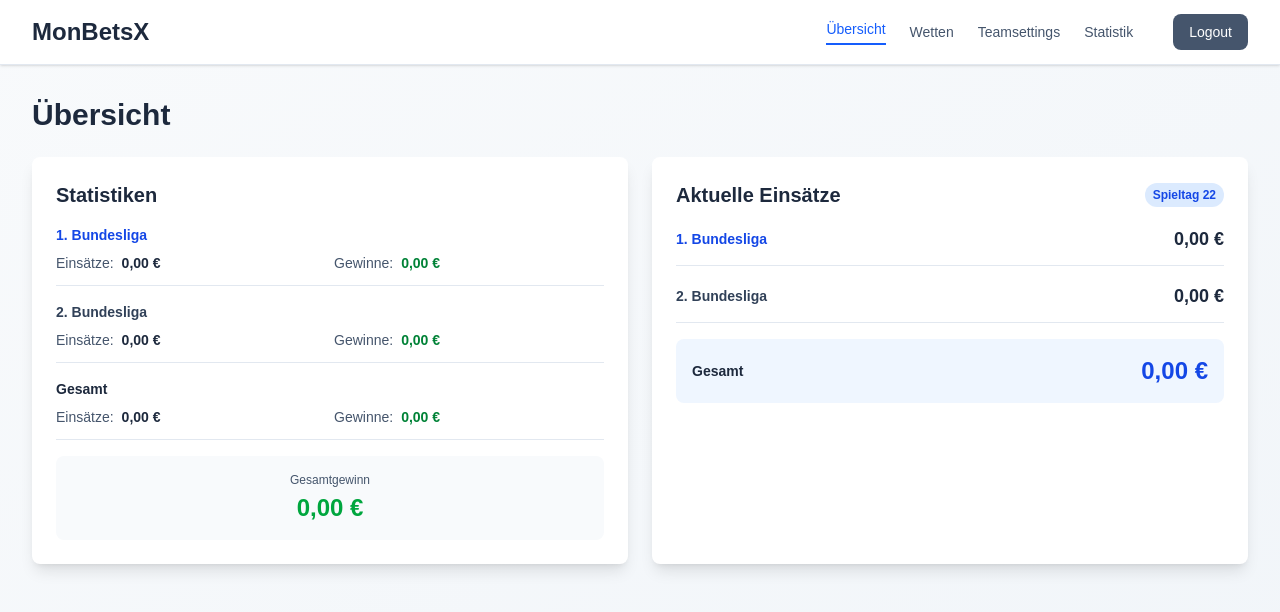
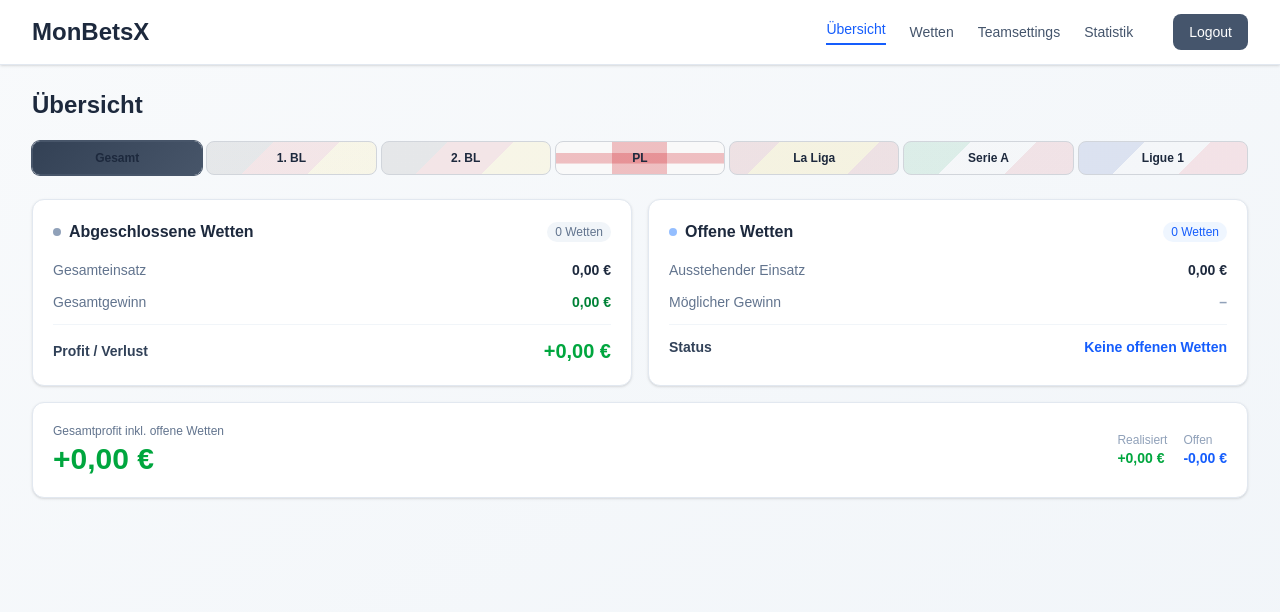
Before and after one commit to KStb207/monbetsx, a Next.js app: page /home in a window 1280 px wide. Shown: the top 612 px of the page. Built offline with nearby package versions, Linux system fonts and the light colour scheme; no server answers; the database is empty.

Commit message:
New Push

```diff
--- a/app/home/page.tsx
+++ b/app/home/page.tsx
@@ -4,122 +4,151 @@ import { useEffect, useState } from 'react'
 import { supabase } from '@/lib/supabase'
 import Header from '@/components/Header'
 
-interface Stats {
-  bl1TotalStake: number
-  bl2TotalStake: number
-  totalStake: number
-  bl1TotalPayout: number
-  bl2TotalPayout: number
-  totalPayout: number
-  bl1Profit: number
-  bl2Profit: number
-  totalProfit: number
+// ─── Liga-Konfiguration ────────────────────────────────────────────────────────
+const LEAGUES = [
+  { key: 'gesamt', label: 'Gesamt',  color: 'slate'  },
+  { key: 'bl1',    label: '1. BL',   color: 'blue'   },
+  { key: 'bl2',    label: '2. BL',   color: 'slate'  },
+  { key: 'epl',    label: 'PL',      color: 'purple' },
+  { key: 'la_liga',label: 'La Liga', color: 'red'    },
+  { key: 'serie_a',label: 'Serie A', color: 'green'  },
+  { key: 'ligue_1',label: 'Ligue 1', color: 'indigo' },
+] as const
+
+type LeagueKey = typeof LEAGUES[number]['key']
+
+const COUNTRY_COLORS: Record<string, { active: string; inactive: string; border: string }> = {
+  gesamt:  { active: 'linear-gradient(135deg, #334155 0%, #475569 100%)',                                                                                                                                                                              inactive: 'linear-gradient(135deg, rgba(51,65,85,0.08) 0%, rgba(71,85,105,0.08) 100%)',                                                                                                                                                               border: '#475569' },
+  bl1:     { active: 'linear-gradient(135deg, #1a1a1a 33%, #CC0000 33%, #CC0000 66%, #FFCE00 66%)',                                                                                                                                                    inactive: 'linear-gradient(135deg, rgba(26,26,26,0.08) 33%, rgba(204,0,0,0.08) 33%, rgba(204,0,0,0.08) 66%, rgba(255,206,0,0.08) 66%)',                                                                                                              border: '#CC0000' },
+  bl2:     { active: 'linear-gradient(135deg, #1a1a1a 33%, #CC0000 33%, #CC0000 66%, #FFCE00 66%)',                                                                                                                                                    inactive: 'linear-gradient(135deg, rgba(26,26,26,0.08) 33%, rgba(204,0,0,0.08) 33%, rgba(204,0,0,0.08) 66%, rgba(255,206,0,0.08) 66%)',                                                                                                              border: '#CC0000' },
+  epl:     { active: 'linear-gradient(#CF101A, #CF101A) center/33% 100% no-repeat, linear-gradient(#CF101A, #CF101A) center/100% 33% no-repeat, #f5f5f5',  inactive: 'linear-gradient(rgba(207,16,26,0.25), rgba(207,16,26,0.25)) center/33% 100% no-repeat, linear-gradient(rgba(207,16,26,0.25), rgba(207,16,26,0.25)) center/100% 33% no-repeat, #f9f9f9', border: '#CF101A' },
+  la_liga: { active: 'linear-gradient(135deg, #AA151B 25%, #F1BF00 25%, #F1BF00 75%, #AA151B 75%)',                                                                                                                                                   inactive: 'linear-gradient(135deg, rgba(170,21,27,0.1) 25%, rgba(241,191,0,0.1) 25%, rgba(241,191,0,0.1) 75%, rgba(170,21,27,0.1) 75%)',                                                                                                             border: '#AA151B' },
+  serie_a: { active: 'linear-gradient(135deg, #009246 33%, #f5f5f5 33%, #f5f5f5 66%, #CE2B37 66%)',                                                                                                                                                   inactive: 'linear-gradient(135deg, rgba(0,146,70,0.1) 33%, rgba(245,245,245,0.3) 33%, rgba(245,245,245,0.3) 66%, rgba(206,43,55,0.1) 66%)',                                                                                                          border: '#009246' },
+  ligue_1: { active: 'linear-gradient(135deg, #002395 33%, #f5f5f5 33%, #f5f5f5 66%, #ED2939 66%)',                                                                                                                                                   inactive: 'linear-gradient(135deg, rgba(0,35,149,0.1) 33%, rgba(245,245,245,0.3) 33%, rgba(245,245,245,0.3) 66%, rgba(237,41,57,0.1) 66%)',                                                                                                          border: '#002395' },
 }
 
-interface CurrentStakes {
-  bl1Current: number
-  bl2Current: number
-  totalCurrent: number
+// ─── Interfaces ───────────────────────────────────────────────────────────────
+interface LeagueStats {
+  totalStake: number
+  totalPayout: number
+  profit: number
+  betCount: number
+  openStake: number
+  openBetCount: number
   nextMatchday: number
 }
 
+type AllStats = Record<string, LeagueStats>
+
+const emptyStats = (): LeagueStats => ({
+  totalStake: 0,
+  totalPayout: 0,
+  profit: 0,
+  betCount: 0,
+  openStake: 0,
+  openBetCount: 0,
+  nextMatchday: 0,
+})
+
+// ─── Hauptkomponente ──────────────────────────────────────────────────────────
 export default function HomePage() {
-  const [stats, setStats] = useState<Stats | null>(null)
-  const [currentStakes, setCurrentStakes] = useState<CurrentStakes | null>(null)
+  const [allStats, setAllStats] = useState<AllStats>({})
   const [loading, setLoading] = useState(true)
+  const [activeLeague, setActiveLeague] = useState<LeagueKey>('gesamt')
 
   useEffect(() => {
     async function fetchData() {
       setLoading(true)
-
       try {
-        // 1. Hole alle beendeten Spiele mit Bets
+        // 1. Abgeschlossene Bets
         const { data: bets } = await supabase
           .from('bets')
           .select(`
             *,
-            matches!inner(
-              league_shortcut,
-              is_finished
-            )
+            matches!inner(league_shortcut, is_finished)
           `)
           .eq('matches.is_finished', true)
           .eq('season', '2025')
 
-        // 2. Berechne Statistiken
-        let bl1TotalStake = 0
-        let bl2TotalStake = 0
-        let bl1TotalPayout = 0
-        let bl2TotalPayout = 0
+        const statsMap: AllStats = {}
 
         bets?.forEach((bet: any) => {
           const league = bet.matches.league_shortcut
+          if (!statsMap[league]) statsMap[league] = emptyStats()
+
           const stake = bet.total_stake || 0
           const payout = bet.payout || 0
+          const evaluated = bet.is_evaluated === true
 
-          if (league === 'bl1') {
-            bl1TotalStake += stake
-            bl1TotalPayout += payout
-          } else if (league === 'bl2') {
-            bl2TotalStake += stake
-            bl2TotalPayout += payout
+          if (evaluated) {
+            statsMap[league].totalStake += stake
+            statsMap[league].totalPayout += payout
+            statsMap[league].betCount++
           }
         })
 
-        setStats({
-          bl1TotalStake,
-          bl2TotalStake,
-          totalStake: bl1TotalStake + bl2TotalStake,
-          bl1TotalPayout,
-          bl2TotalPayout,
-          totalPayout: bl1TotalPayout + bl2TotalPayout,
-          bl1Profit: bl1TotalPayout - bl1TotalStake,
-          bl2Profit: bl2TotalPayout - bl2TotalStake,
-          totalProfit: (bl1TotalPayout + bl2TotalPayout) - (bl1TotalStake + bl2TotalStake)
+        // Profit berechnen
+        Object.keys(statsMap).forEach(k => {
+          statsMap[k].profit = statsMap[k].totalPayout - statsMap[k].totalStake
         })
 
-        // 3. Finde nächsten Spieltag basierend auf Datum
+        // 2. Offene Bets (nicht evaluiert)
+        const { data: openBets } = await supabase
+          .from('bets')
+          .select(`
+            *,
+            matches!inner(league_shortcut, is_finished)
+          `)
+          .eq('is_evaluated', false)
+          .eq('season', '2025')
+
+        openBets?.forEach((bet: any) => {
+          const league = bet.matches.league_shortcut
+          if (!statsMap[league]) statsMap[league] = emptyStats()
+          statsMap[league].openStake += bet.total_stake || 0
+          statsMap[league].openBetCount++
+        })
+
+        // 3. Nächster Spieltag pro Liga
         const now = new Date()
+        const leagueKeys = ['bl1', 'bl2', 'epl', 'la_liga', 'serie_a', 'ligue_1']
 
-        const { data: upcomingMatches } = await supabase
+        for (const league of leagueKeys) {
+          const { data: upcoming } = await supabase
             .from('matches')
-          .select('matchday, match_date')
+            .select('matchday')
+            .eq('league_shortcut', league)
+            .eq('season', '2025')
             .gte('match_date', now.toISOString())
-          .eq('season', '2025')
             .order('match_date', { ascending: true })
-          .order('matchday', { ascending: true })
             .limit(1)
 
-        const nextMatchday = upcomingMatches?.[0]?.matchday || 22
+          if (upcoming?.[0]) {
+            if (!statsMap[league]) statsMap[league] = emptyStats()
+            statsMap[league].nextMatchday = upcoming[0].matchday
+          }
+        }
+
+        // 4. Aktuelle Einsätze (team_stakes) pro Liga
+        for (const league of leagueKeys) {
+          const matchday = statsMap[league]?.nextMatchday
+          if (!matchday) continue
 
           const { data: stakes } = await supabase
             .from('team_stakes')
-          .select(`
-            stake,
-            teams!inner(league_shortcut)
-          `)
-          .eq('matchday', nextMatchday)
+            .select(`stake, teams!inner(league_shortcut)`)
+            .eq('matchday', matchday)
             .eq('season', '2025')
+            .eq('teams.league_shortcut', league)
 
-        let bl1Current = 0
-        let bl2Current = 0
+          if (stakes) {
+            if (!statsMap[league]) statsMap[league] = emptyStats()
+            // openStake aus team_stakes nur wenn keine offenen bets
+            // Wir lassen openStake aus bets Tabelle (oben schon gesetzt)
+          }
+        }
 
-        stakes?.forEach((s: any) => {
-          const stake = s.stake || 0
-          if (s.teams.league_shortcut === 'bl1') {
-            bl1Current += stake
-          } else if (s.teams.league_shortcut === 'bl2') {
-            bl2Current += stake
-          }
-        })
-
-        setCurrentStakes({
-          bl1Current,
-          bl2Current,
-          totalCurrent: bl1Current + bl2Current,
-          nextMatchday
-        })
-
+        setAllStats(statsMap)
       } catch (error) {
         console.error('Fehler beim Laden:', error)
       } finally {
@@ -130,20 +159,42 @@ export default function HomePage() {
     fetchData()
   }, [])
 
-  const formatCurrency = (amount: number) => {
-    return new Intl.NumberFormat('de-DE', {
+  const formatCurrency = (amount: number) =>
+    new Intl.NumberFormat('de-DE', {
       style: 'currency',
       currency: 'EUR',
       minimumFractionDigits: 2,
-      maximumFractionDigits: 2
+      maximumFractionDigits: 2,
     }).format(amount)
+
+  // Gesamt-Stats aggregieren
+  const getStats = (league: LeagueKey): LeagueStats => {
+    if (league === 'gesamt') {
+      const keys = Object.keys(allStats)
+      return keys.reduce((acc, k) => {
+        const s = allStats[k]
+        return {
+          totalStake: acc.totalStake + s.totalStake,
+          totalPayout: acc.totalPayout + s.totalPayout,
+          profit: acc.profit + s.profit,
+          betCount: acc.betCount + s.betCount,
+          openStake: acc.openStake + s.openStake,
+          openBetCount: acc.openBetCount + s.openBetCount,
+          nextMatchday: 0,
         }
+      }, emptyStats())
+    }
+    return allStats[league] ?? emptyStats()
+  }
+
+  const activeStats = getStats(activeLeague)
+  const colors = COUNTRY_COLORS[activeLeague]
 
   if (loading) {
     return (
       <div className="min-h-screen bg-gradient-to-br from-slate-50 to-slate-100">
         <Header />
-        <div className="max-w-7xl mx-auto px-4 py-8 sm:px-6 lg:px-8">
+        <div className="max-w-7xl mx-auto px-4 py-8">
           <div className="text-center py-12">
             <div className="inline-block animate-spin rounded-full h-8 w-8 border-b-2 border-blue-600"></div>
             <p className="mt-2 text-slate-600">Lade Übersicht...</p>
@@ -157,116 +208,134 @@ export default function HomePage() {
     <div className="min-h-screen bg-gradient-to-br from-slate-50 to-slate-100">
       <Header />
 
-      <div className="max-w-7xl mx-auto px-4 py-8 sm:px-6 lg:px-8">
-        <h1 className="text-3xl font-bold text-slate-800 mb-6">Übersicht</h1>
+      <div className="max-w-7xl mx-auto px-4 py-6 sm:px-6 lg:px-8">
+        <h1 className="text-2xl font-bold text-slate-800 mb-5">Übersicht</h1>
 
-        <div className="grid gap-6 md:grid-cols-2">
-          {/* Statistiken Card */}
-          <div className="bg-white rounded-lg shadow-lg p-6">
-            <h3 className="text-xl font-bold text-slate-800 mb-4">Statistiken</h3>
+        {/* Liga-Tabs */}
+        <div className="grid grid-cols-7 gap-1 mb-6">
+          {LEAGUES.map(league => {
+            const isActive = activeLeague === league.key
+            const c = COUNTRY_COLORS[league.key]
+            return (
+              <button
+                key={league.key}
+                onClick={() => setActiveLeague(league.key as LeagueKey)}
+                style={{
+                  background: isActive ? c.active : c.inactive,
+                  borderColor: isActive ? c.border : '#d1d5db',
+                  boxShadow: isActive ? `0 0 0 1px ${c.border}` : undefined,
+                }}
+                className="px-1 py-2 rounded-lg font-semibold text-[10px] sm:text-xs transition whitespace-nowrap border text-slate-800 hover:opacity-90"
+              >
+                {league.label}
+              </button>
+            )
+          })}
+        </div>
 
-            {stats && (
-              <div className="space-y-4">
-                {/* 1. Bundesliga */}
-                <div className="border-b border-slate-200 pb-3">
-                  <div className="text-sm font-semibold text-blue-700 mb-2">1. Bundesliga</div>
-                  <div className="grid grid-cols-2 gap-2 text-sm">
-                    <div>
-                      <span className="text-slate-600">Einsätze:</span>
-                      <span className="font-bold text-slate-800 ml-2">{formatCurrency(stats.bl1TotalStake)}</span>
+        {/* Spieltag Badge (nicht bei Gesamt) */}
+        {activeLeague !== 'gesamt' && activeStats.nextMatchday > 0 && (
+          <div className="mb-4">
+            <span
+              className="text-xs px-3 py-1 rounded-full font-semibold"
+              style={{ background: `${colors.border}20`, color: colors.border, border: `1px solid ${colors.border}40` }}
+            >
+              Nächster Spieltag: {activeStats.nextMatchday}
+            </span>
           </div>
-                    <div>
-                      <span className="text-slate-600">Gewinne:</span>
-                      <span className="font-bold text-green-700 ml-2">{formatCurrency(stats.bl1TotalPayout)}</span>
+        )}
+
+        <div className="grid gap-4 md:grid-cols-2">
+
+          {/* ── Abgeschlossene Wetten ──────────────────────────────────────── */}
+          <div className="bg-white rounded-xl shadow-sm border border-slate-200 p-5">
+            <div className="flex items-center gap-2 mb-4">
+              <div className="w-2 h-2 rounded-full bg-slate-400"></div>
+              <h3 className="text-base font-bold text-slate-800">Abgeschlossene Wetten</h3>
+              <span className="ml-auto text-xs bg-slate-100 text-slate-500 px-2 py-0.5 rounded-full">
+                {activeStats.betCount} Wetten
+              </span>
+            </div>
+
+            <div className="space-y-3">
+              <div className="flex justify-between items-center text-sm">
+                <span className="text-slate-500">Gesamteinsatz</span>
+                <span className="font-semibold text-slate-800">{formatCurrency(activeStats.totalStake)}</span>
+              </div>
+              <div className="flex justify-between items-center text-sm">
+                <span className="text-slate-500">Gesamtgewinn</span>
+                <span className="font-semibold text-green-700">{formatCurrency(activeStats.totalPayout)}</span>
+              </div>
+              <div className="border-t border-slate-100 pt-3">
+                <div className="flex justify-between items-center">
+                  <span className="text-sm font-semibold text-slate-700">Profit / Verlust</span>
+                  <span className={`text-xl font-bold ${activeStats.profit >= 0 ? 'text-green-600' : 'text-red-600'}`}>
+                    {activeStats.profit >= 0 ? '+' : ''}{formatCurrency(activeStats.profit)}
+                  </span>
+                </div>
               </div>
             </div>
           </div>
 
-                {/* 2. Bundesliga */}
-                <div className="border-b border-slate-200 pb-3">
-                  <div className="text-sm font-semibold text-slate-700 mb-2">2. Bundesliga</div>
-                  <div className="grid grid-cols-2 gap-2 text-sm">
-                    <div>
-                      <span className="text-slate-600">Einsätze:</span>
-                      <span className="font-bold text-slate-800 ml-2">{formatCurrency(stats.bl2TotalStake)}</span>
+          {/* ── Offene Wetten ──────────────────────────────────────────────── */}
+          <div className="bg-white rounded-xl shadow-sm border border-slate-200 p-5">
+            <div className="flex items-center gap-2 mb-4">
+              <div className="w-2 h-2 rounded-full bg-blue-500 animate-pulse"></div>
+              <h3 className="text-base font-bold text-slate-800">Offene Wetten</h3>
+              <span className="ml-auto text-xs bg-blue-50 text-blue-600 px-2 py-0.5 rounded-full">
+                {activeStats.openBetCount} Wetten
+              </span>
             </div>
-                    <div>
-                      <span className="text-slate-600">Gewinne:</span>
-                      <span className="font-bold text-green-700 ml-2">{formatCurrency(stats.bl2TotalPayout)}</span>
+
+            <div className="space-y-3">
+              <div className="flex justify-between items-center text-sm">
+                <span className="text-slate-500">Ausstehender Einsatz</span>
+                <span className="font-semibold text-slate-800">{formatCurrency(activeStats.openStake)}</span>
+              </div>
+              <div className="flex justify-between items-center text-sm">
+                <span className="text-slate-500">Möglicher Gewinn</span>
+                <span className="font-semibold text-slate-400">–</span>
+              </div>
+              <div className="border-t border-slate-100 pt-3">
+                <div className="flex justify-between items-center">
+                  <span className="text-sm font-semibold text-slate-700">Status</span>
+                  <span className="text-sm font-semibold text-blue-600">
+                    {activeStats.openBetCount > 0 ? 'Ausstehend' : 'Keine offenen Wetten'}
+                  </span>
+                </div>
               </div>
             </div>
           </div>
 
-                {/* Gesamt */}
-                <div className="border-b border-slate-200 pb-3">
-                  <div className="text-sm font-semibold text-slate-800 mb-2">Gesamt</div>
-                  <div className="grid grid-cols-2 gap-2 text-sm">
+        </div>
+
+        {/* ── Gesamtprofit Banner ────────────────────────────────────────────── */}
+        <div className="mt-4 bg-white rounded-xl shadow-sm border border-slate-200 p-5">
+          <div className="flex flex-col sm:flex-row sm:items-center sm:justify-between gap-3">
             <div>
-                      <span className="text-slate-600">Einsätze:</span>
-                      <span className="font-bold text-slate-800 ml-2">{formatCurrency(stats.totalStake)}</span>
+              <div className="text-xs text-slate-500 mb-0.5">Gesamtprofit inkl. offene Wetten</div>
+              <div className={`text-3xl font-bold ${(activeStats.profit - activeStats.openStake) >= 0 ? 'text-green-600' : 'text-red-600'}`}>
+                {(activeStats.profit - activeStats.openStake) >= 0 ? '+' : ''}
+                {formatCurrency(activeStats.profit - activeStats.openStake)}
+              </div>
+            </div>
+            <div className="flex gap-4 text-sm text-slate-500">
+              <div>
+                <span className="block text-xs text-slate-400">Realisiert</span>
+                <span className={`font-semibold ${activeStats.profit >= 0 ? 'text-green-600' : 'text-red-500'}`}>
+                  {activeStats.profit >= 0 ? '+' : ''}{formatCurrency(activeStats.profit)}
+                </span>
               </div>
               <div>
-                      <span className="text-slate-600">Gewinne:</span>
-                      <span className="font-bold text-green-700 ml-2">{formatCurrency(stats.totalPayout)}</span>
+                <span className="block text-xs text-slate-400">Offen</span>
+                <span className="font-semibold text-blue-600">
+                  -{formatCurrency(activeStats.openStake)}
+                </span>
+              </div>
             </div>
           </div>
         </div>
 
-                {/* Gesamtgewinn */}
-                <div className="bg-slate-50 rounded-lg p-4 mt-4">
-                  <div className="text-center">
-                    <div className="text-xs text-slate-600 mb-1">Gesamtgewinn</div>
-                    <div className={`text-2xl font-bold ${
-                      stats.totalProfit >= 0 ? 'text-green-600' : 'text-red-600'
-                    }`}>
-                      {formatCurrency(stats.totalProfit)}
-                    </div>
-                  </div>
-                </div>
-              </div>
-            )}
-          </div>
-
-          {/* Aktuelle Einsätze Card */}
-          <div className="bg-white rounded-lg shadow-lg p-6">
-            <div className="flex items-center justify-between mb-4">
-              <h3 className="text-xl font-bold text-slate-800">Aktuelle Einsätze</h3>
-              {currentStakes && (
-                <span className="text-xs bg-blue-100 text-blue-700 px-2 py-1 rounded-full font-semibold">
-                  Spieltag {currentStakes.nextMatchday}
-                </span>
-              )}
-            </div>
-
-            {currentStakes && (
-              <div className="space-y-4">
-                {/* 1. Bundesliga */}
-                <div className="border-b border-slate-200 pb-3">
-                  <div className="flex justify-between items-center">
-                    <span className="text-sm font-semibold text-blue-700">1. Bundesliga</span>
-                    <span className="text-lg font-bold text-slate-800">{formatCurrency(currentStakes.bl1Current)}</span>
-                  </div>
-                </div>
-
-                {/* 2. Bundesliga */}
-                <div className="border-b border-slate-200 pb-3">
-                  <div className="flex justify-between items-center">
-                    <span className="text-sm font-semibold text-slate-700">2. Bundesliga</span>
-                    <span className="text-lg font-bold text-slate-800">{formatCurrency(currentStakes.bl2Current)}</span>
-                  </div>
-                </div>
-
-                {/* Gesamt */}
-                <div className="bg-blue-50 rounded-lg p-4 mt-4">
-                  <div className="flex justify-between items-center">
-                    <span className="text-sm font-semibold text-slate-800">Gesamt</span>
-                    <span className="text-2xl font-bold text-blue-700">{formatCurrency(currentStakes.totalCurrent)}</span>
-                  </div>
-                </div>
-              </div>
-            )}
-          </div>
-        </div>
       </div>
     </div>
   )
```
Lines whose indentation alone changed are shown as unchanged.
